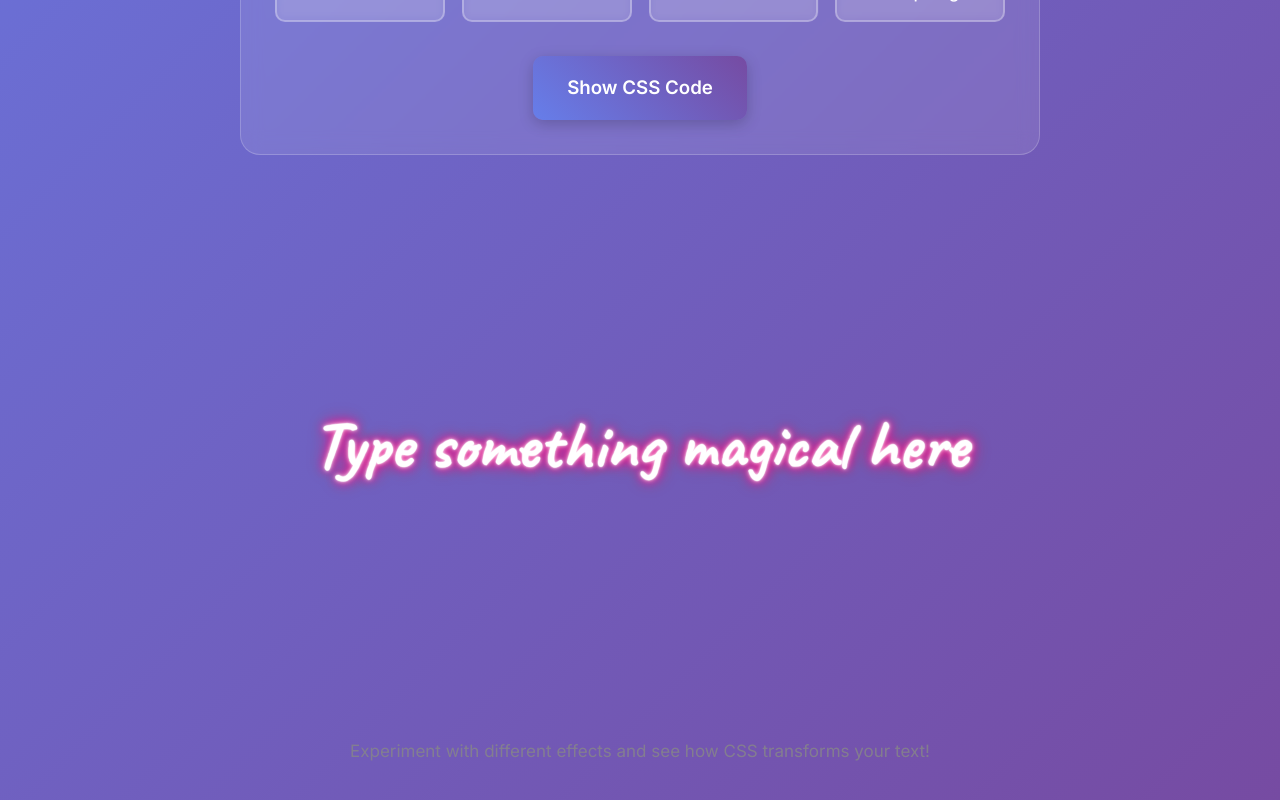
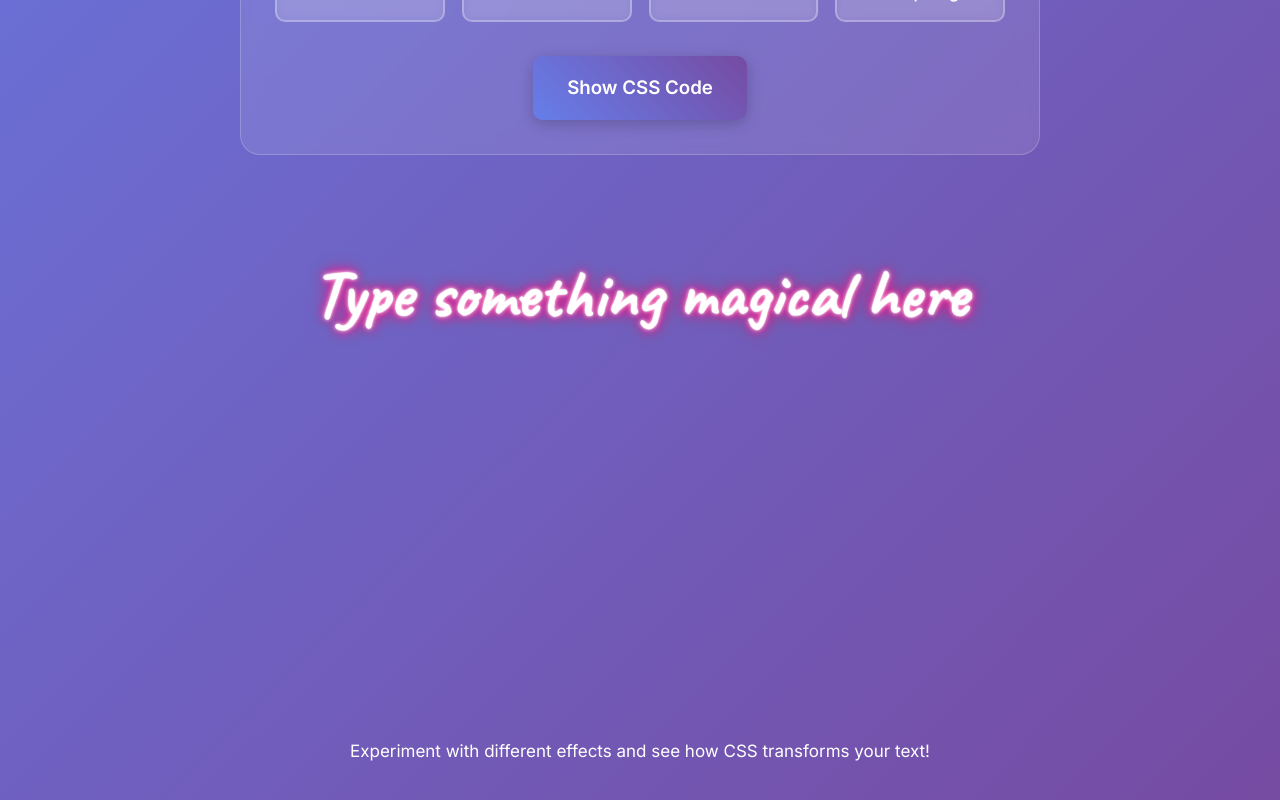
Before and after one commit to flores8/prototyping-with-cursor, a Next.js app: page /prototypes/typography-experiments in a window 1280 px wide. Shown: the part 919-1719 px from the top of the page. Built offline with nearby package versions, Linux system fonts and the light colour scheme.

Commit message:
fix footer text color

```diff
--- a/app/prototypes/typography-experiments/styles.module.css
+++ b/app/prototypes/typography-experiments/styles.module.css
@@ -56,7 +56,8 @@
 
 .header p {
   font-size: 1.2rem;
-  opacity: 0.9;
+  color: white;
+  opacity: 1;
 }
 
 .controls {
@@ -140,13 +141,18 @@
 .main {
   display: flex;
   justify-content: center;
-  align-items: center;
+  align-items: flex-start;
   min-height: 60vh;
+  padding-top: 2rem;
 }
 
 .typographyDisplay {
   text-align: center;
   max-width: 90vw;
+  display: flex;
+  justify-content: center;
+  align-items: flex-start;
+  min-height: 400px;
 }
 
 /* Wavy Text Effect */
@@ -185,6 +191,8 @@
   height: 400px;
   margin: 0 auto;
   position: relative;
+  margin-top: 0;
+  padding: 20px;
 }
 
 .circularText {
@@ -192,8 +200,8 @@
   top: 50%;
   left: 50%;
   transform: translate(-50%, -50%);
-  width: 300px;
-  height: 300px;
+  width: 280px;
+  height: 280px;
   border-radius: 50%;
 }
 
@@ -204,10 +212,10 @@
   color: white;
   text-shadow: 2px 2px 4px rgba(0, 0, 0, 0.5);
   font-family: 'Inter', sans-serif;
-  transform-origin: 150px 150px;
+  transform-origin: 140px 140px;
   left: 50%;
   top: 0;
-  transform: rotate(var(--angle, 0deg)) translateX(150px) rotate(calc(-1 * var(--angle, 0deg)));
+  transform: rotate(var(--angle, 0deg)) translateX(140px) rotate(calc(-1 * var(--angle, 0deg)));
 }
 
 @keyframes rotate {
@@ -695,7 +703,12 @@
   text-align: center;
   margin-top: 3rem;
   color: white;
-  opacity: 0.8;
+  opacity: 1;
+}
+
+.footer p {
+  color: white;
+  opacity: 1;
 }
 
 /* Responsive Design */
```
